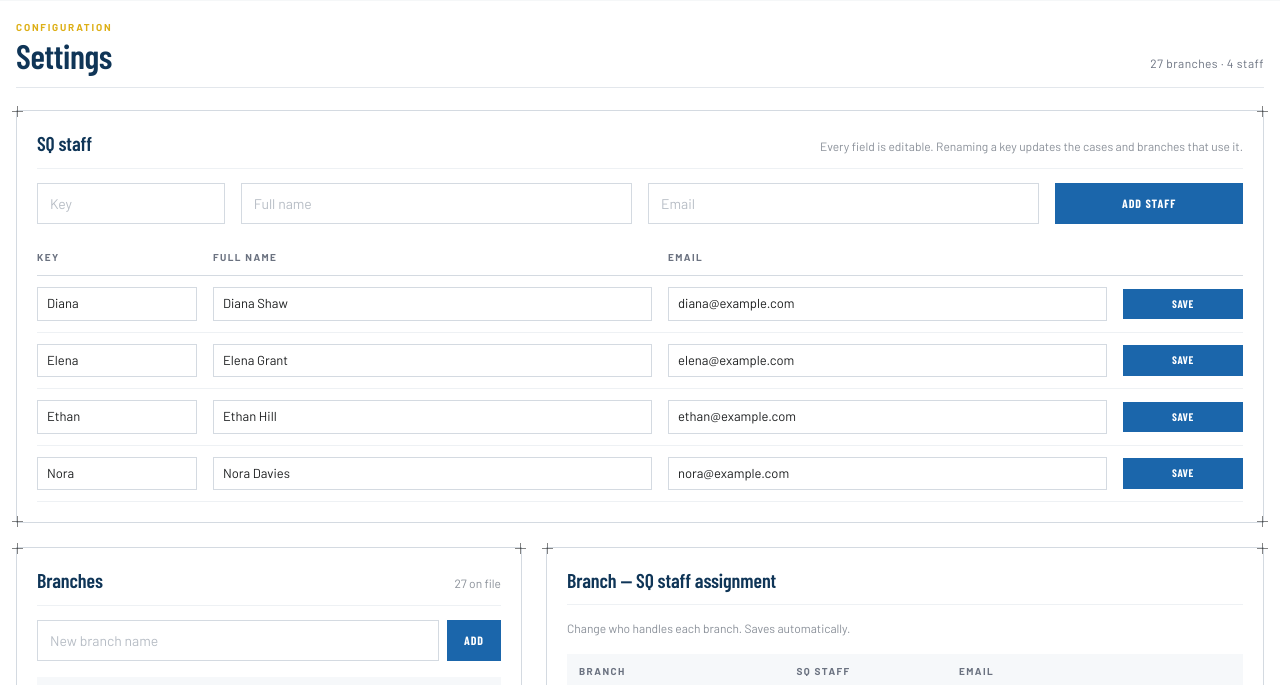
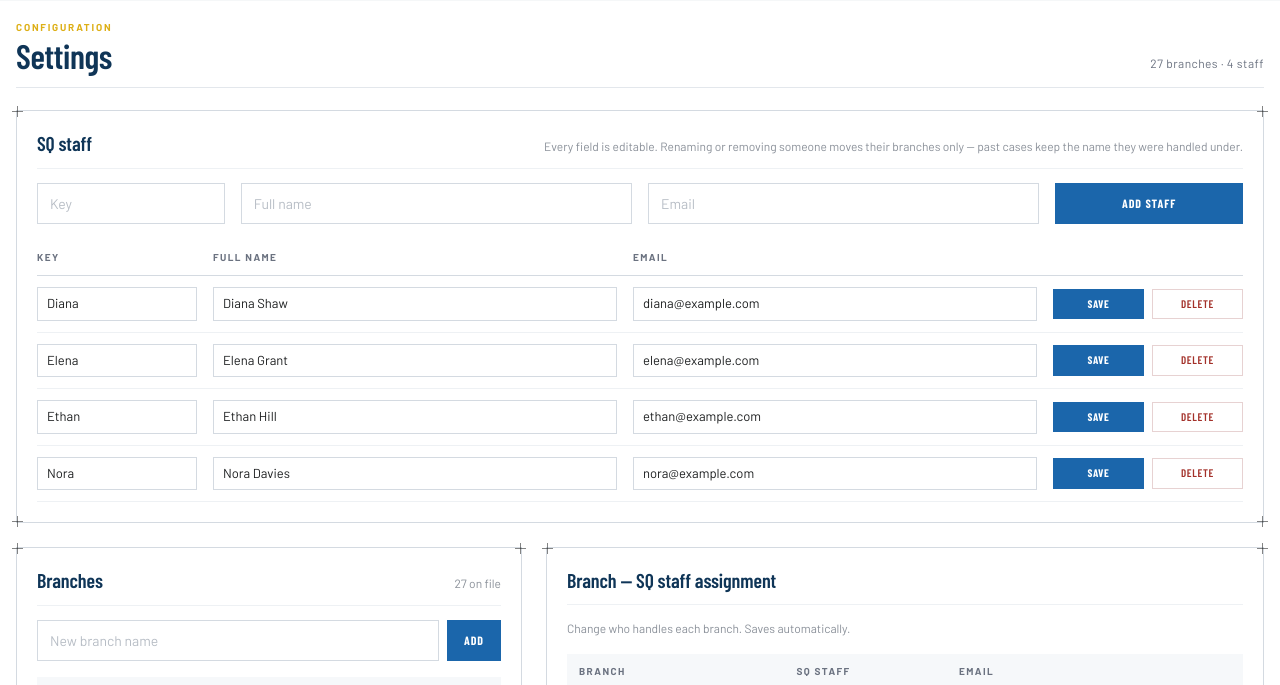
Before and after one commit to shahadprofessional/SQPortal, an ASP.NET Core app: page /Settings in a window 1280 px wide. Shown: the part 64-749 px from the top of the page. Run offline with ASP.NET Core 8, Linux system fonts and the light colour scheme; data that the repository does not hold is empty.

Commit message:
Add staff delete, and stop rewriting case history on a roster change
A case records who actually handled it, so the roster moving on should not
rewrite it. Renaming a staff member now moves their branch assignments only:
Greenfield's next case goes to Dawood, while the cases Elena worked keep her
name. The old cascade over FeedbackCase.BusinessPartner is gone.

Delete follows the same rule — it removes the person from the roster and drops
their branch assignments, leaving past cases untouched. It posts through the
row's existing form via formaction, since a nested <form> would be invalid.
Both actions report what moved and what stayed.

Co-Authored-By: Claude Opus 5 <noreply@anthropic.com>
Claude-Session: https://claude.ai/code/session_016DNQZqJT3unSTCbGSdC9Af

```diff
--- a/Controllers/SettingsController.cs
+++ b/Controllers/SettingsController.cs
@@ -119,9 +119,11 @@ public class SettingsController : Controller
             return RedirectToAction(nameof(Index));
         }
 
-        // Name is the primary key, so a rename is a remove + insert, then a cascade
-        // over everything that stores the key as text: FeedbackCase.BusinessPartner
-        // and BranchPartnerAssignment.AssignedPartner.
+        // Name is the primary key, so a rename is a remove + insert.
+        //
+        // Branch assignments follow the rename — they say who handles a branch from
+        // now on. Cases do NOT: a case records who actually handled it, so a case
+        // Elena worked keeps her name even after the roster moves on to Dawood.
         await using var tx = await _db.Database.BeginTransactionAsync();
 
         _db.Partners.Remove(partner);
@@ -135,18 +137,59 @@ public class SettingsController : Controller
         });
         await _db.SaveChangesAsync();
 
-        var cases = await _db.Cases.Where(c => c.BusinessPartner == oldTrim).ToListAsync();
-        foreach (var c in cases) c.BusinessPartner = newTrim;
-
         var assignments = await _db.BranchAssignments.Where(a => a.AssignedPartner == oldTrim).ToListAsync();
         foreach (var a in assignments) a.AssignedPartner = newTrim;
 
         await _db.SaveChangesAsync();
         await tx.CommitAsync();
 
+        var keptCases = await _db.Cases.CountAsync(c => c.BusinessPartner == oldTrim);
+        var kept = keptCases == 0
+            ? string.Empty
+            : $" {keptCases} past case{(keptCases == 1 ? "" : "s")} stay with \"{oldTrim}\".";
+
         TempData["StatusMessage"] =
-            $"Renamed \"{oldTrim}\" to \"{newTrim}\" ({cases.Count} case{(cases.Count == 1 ? "" : "s")}, " +
-            $"{assignments.Count} branch{(assignments.Count == 1 ? "" : "es")} updated).";
+            $"Renamed \"{oldTrim}\" to \"{newTrim}\" — " +
+            $"{assignments.Count} branch{(assignments.Count == 1 ? "" : "es")} now assigned to them.{kept}";
+        return RedirectToAction(nameof(Index));
+    }
+
+    [HttpPost]
+    [ValidateAntiForgeryToken]
+    public async Task<IActionResult> DeletePartner(string name)
+    {
+        var trim = (name ?? string.Empty).Trim();
+        if (string.IsNullOrWhiteSpace(trim))
+        {
+            TempData["StatusMessage"] = "Staff key required.";
+            return RedirectToAction(nameof(Index));
+        }
+
+        var partner = await _db.Partners.FirstOrDefaultAsync(p => p.Name == trim);
+        if (partner == null)
+        {
+            TempData["StatusMessage"] = $"Staff member \"{trim}\" not found.";
+            return RedirectToAction(nameof(Index));
+        }
+
+        // Past cases keep their handler's name — removing someone from the roster
+        // is not a reason to rewrite what happened. Their branches fall back to
+        // unassigned so the next case prompts for a new owner.
+        var caseCount = await _db.Cases.CountAsync(c => c.BusinessPartner == trim);
+
+        var assignments = await _db.BranchAssignments.Where(a => a.AssignedPartner == trim).ToListAsync();
+        _db.BranchAssignments.RemoveRange(assignments);
+        _db.Partners.Remove(partner);
+        await _db.SaveChangesAsync();
+
+        var freed = assignments.Count == 0
+            ? string.Empty
+            : $" {assignments.Count} branch{(assignments.Count == 1 ? "" : "es")} lost their owner — reassign them below.";
+        var kept = caseCount == 0
+            ? string.Empty
+            : $" {caseCount} past case{(caseCount == 1 ? "" : "s")} keep their name.";
+
+        TempData["StatusMessage"] = $"Removed \"{trim}\".{freed}{kept}";
         return RedirectToAction(nameof(Index));
     }
 
--- a/Views/Settings/Index.cshtml
+++ b/Views/Settings/Index.cshtml
@@ -17,7 +17,7 @@
 <div class="sq-panel sq-frame mb-4">
     <div class="sq-panel-head">
         <h2>SQ staff</h2>
-        <span class="sq-panel-note">Every field is editable. Renaming a key updates the cases and branches that use it.</span>
+        <span class="sq-panel-note">Every field is editable. Renaming or removing someone moves their branches only — past cases keep the name they were handled under.</span>
     </div>
 
     <form asp-action="AddPartner" method="post" class="row g-3 mb-3">
@@ -52,7 +52,15 @@
                 <input class="form-control form-control-sm" name="newName" value="@p.Name" required maxlength="40" aria-label="Key" />
                 <input class="form-control form-control-sm" name="fullName" value="@p.FullName" maxlength="200" aria-label="Full name" />
                 <input class="form-control form-control-sm" name="email" type="email" value="@p.Email" maxlength="200" aria-label="Email" />
-                <button class="btn btn-sm btn-primary" type="submit">Save</button>
+                <div class="sq-staff-actions">
+                    <button class="btn btn-sm btn-primary" type="submit">Save</button>
+                    @* Same form, different target — a nested <form> for delete is not valid HTML *@
+                    <button class="btn btn-sm btn-outline-danger" type="submit" formnovalidate
+                            formaction="@Url.Action("DeletePartner", "Settings")"
+                            onclick="return confirm('Remove &quot;@p.Name&quot; from the SQ team? Past cases keep their name; their branches become unassigned.');">
+                        Delete
+                    </button>
+                </div>
             </form>
         }
     </div>
--- a/wwwroot/css/site.css
+++ b/wwwroot/css/site.css
@@ -683,9 +683,16 @@ ul.validation-summary-errors {
 .sq-staff-head,
 .sq-staff-row {
     display: grid;
-    grid-template-columns: 160px minmax(0, 1fr) minmax(0, 1fr) 120px;
+    grid-template-columns: 160px minmax(0, 1fr) minmax(0, 1fr) 190px;
     gap: 16px;
     align-items: center;
+}
+.sq-staff-actions {
+    display: flex;
+    gap: 8px;
+}
+.sq-staff-actions .btn {
+    flex: 1 1 0;
 }
 .sq-staff-head {
     padding: 10px 0;
```
